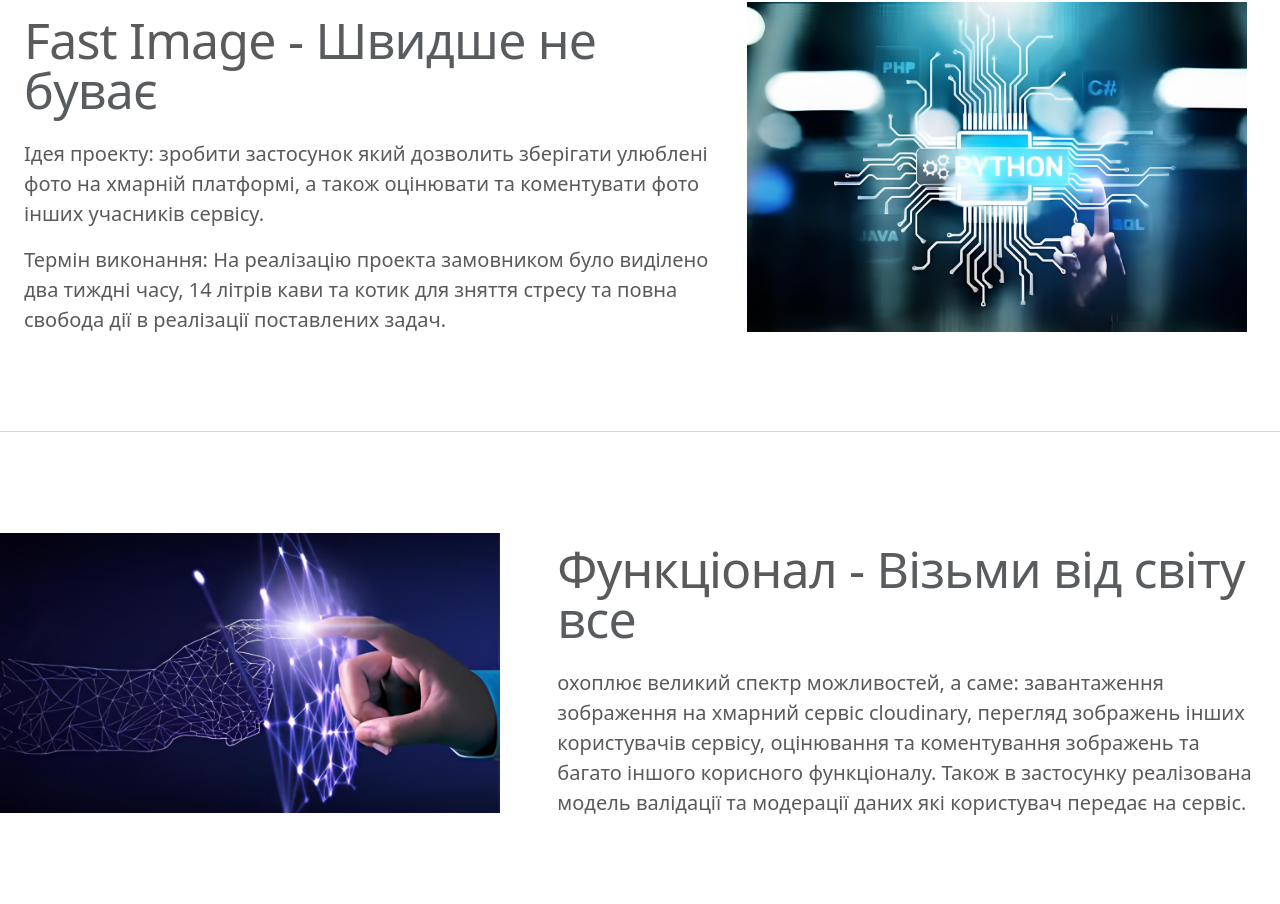
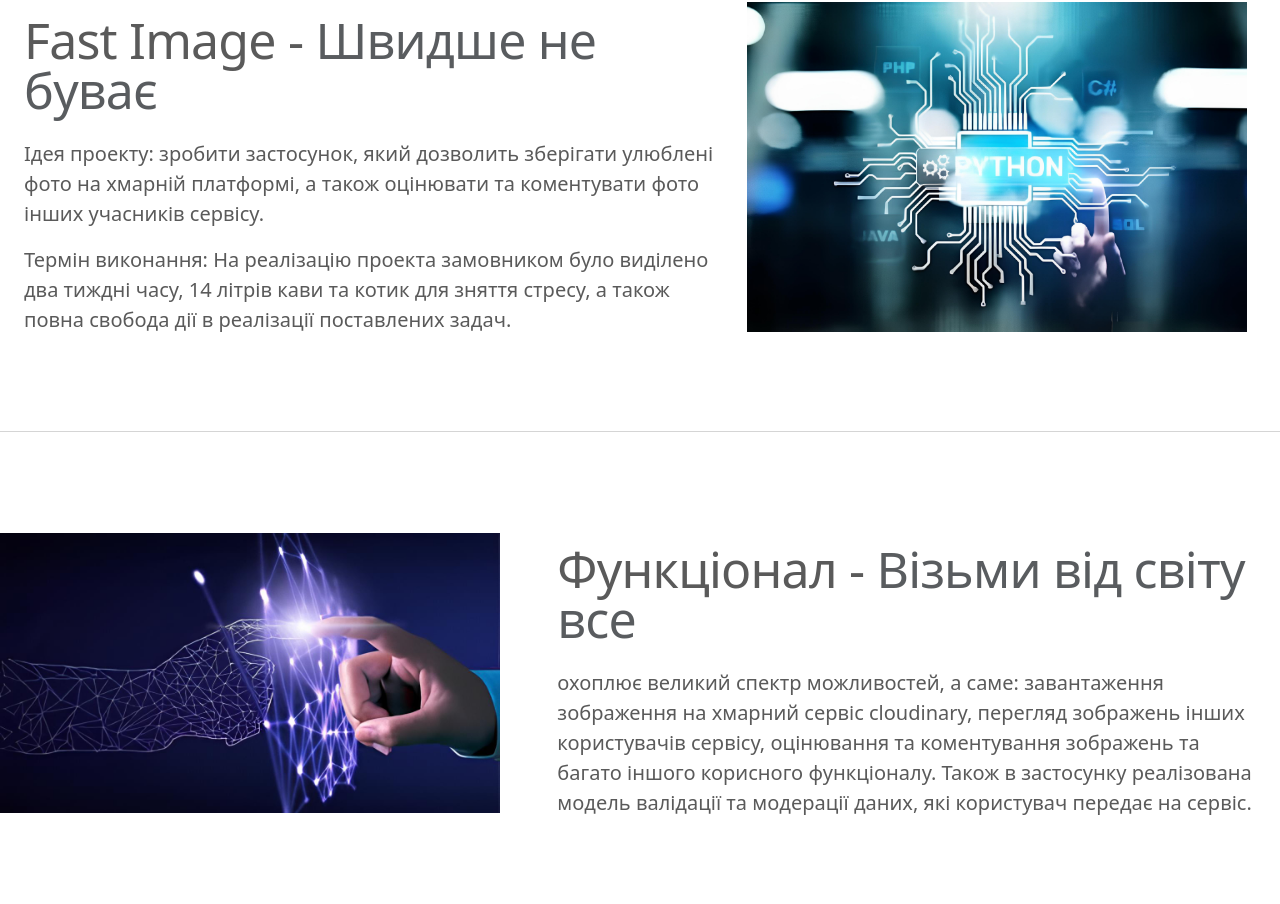
Before and after one commit to Moivvas/Fast_image, a FastAPI app: page /features.html in a window 1280 px wide. Shown: the part 738-1642 px from the top of the page. Run offline with FastAPI, Linux system fonts and the light colour scheme.

Commit message:
fix style

```diff
--- a/templates/features.html
+++ b/templates/features.html
@@ -143,8 +143,8 @@
               <div class="carousel-caption">
                 <h1>Термін виконання</h1>
                 <p>
-                  на реалізацію проекта замовником було виділено два тиждні
-                  часу, 14 літрів кави та котик для зняття стресу та повна
+                  на реалізацію проекта замовником було виділено два тижні часу,
+                  14 літрів кави та котик для зняття стресу, а також повна
                   свобода дії в реалізації поставлених задач.
                 </p>
               </div>
@@ -165,7 +165,7 @@
                   охоплює великий спектр можливостей, а саме: завантаження
                   зображення на хмарний сервіс cloudinary, перегляд зображень
                   інших користувачів сервісу, оцінювання та коментування
-                  зображень та багато інщого корисного функціоналу.
+                  зображень та багато іншого корисного функціоналу.
                 </p>
               </div>
             </div>
@@ -205,14 +205,14 @@
               <span class="text-muted">Швидше не буває</span>
             </h2>
             <p class="lead">
-              Ідея проекту: зробити застосунок який дозволить зберігати улюблені
-              фото на хмарній платформі, а також оцінювати та коментувати фото
-              інших учасників сервісу.
+              Ідея проекту: зробити застосунок, який дозволить зберігати
+              улюблені фото на хмарній платформі, а також оцінювати та
+              коментувати фото інших учасників сервісу.
             </p>
             <p class="lead">
               Термін виконання: На реалізацію проекта замовником було виділено
-              два тиждні часу, 14 літрів кави та котик для зняття стресу та
-              повна свобода дії в реалізації поставлених задач.
+              два тиждні часу, 14 літрів кави та котик для зняття стресу, а
+              також повна свобода дії в реалізації поставлених задач.
             </p>
           </div>
           <div class="col-md-5 order-md-1">
@@ -241,7 +241,7 @@
               зображення на хмарний сервіс cloudinary, перегляд зображень інших
               користувачів сервісу, оцінювання та коментування зображень та
               багато іншого корисного функціоналу. Також в застосунку
-              реалізована модель валідації та модерації даних які користувач
+              реалізована модель валідації та модерації даних, які користувач
               передає на сервіс.
             </p>
           </div>
```
Also changed, not shown: static/carousel.css (+11 -5 lines).
